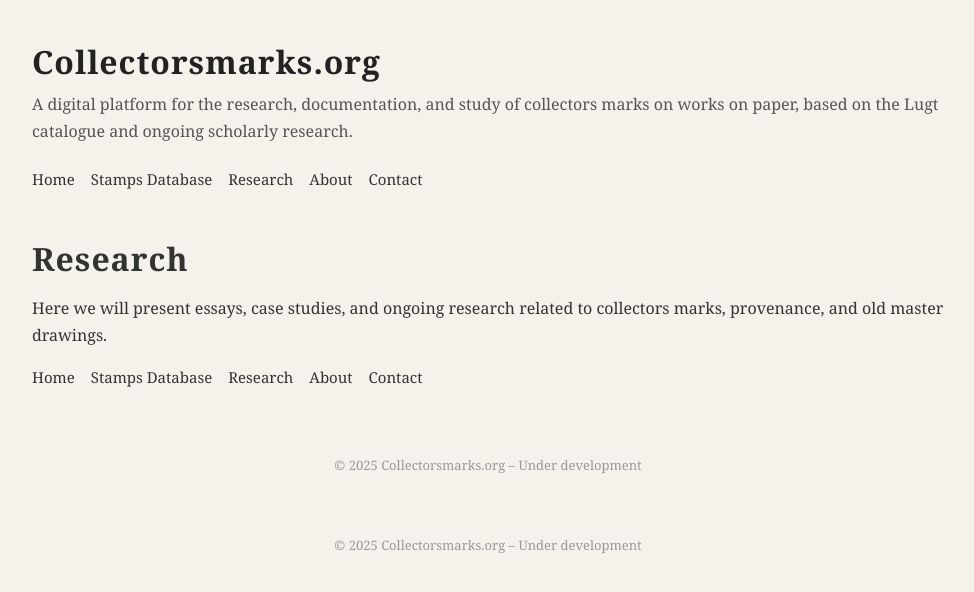
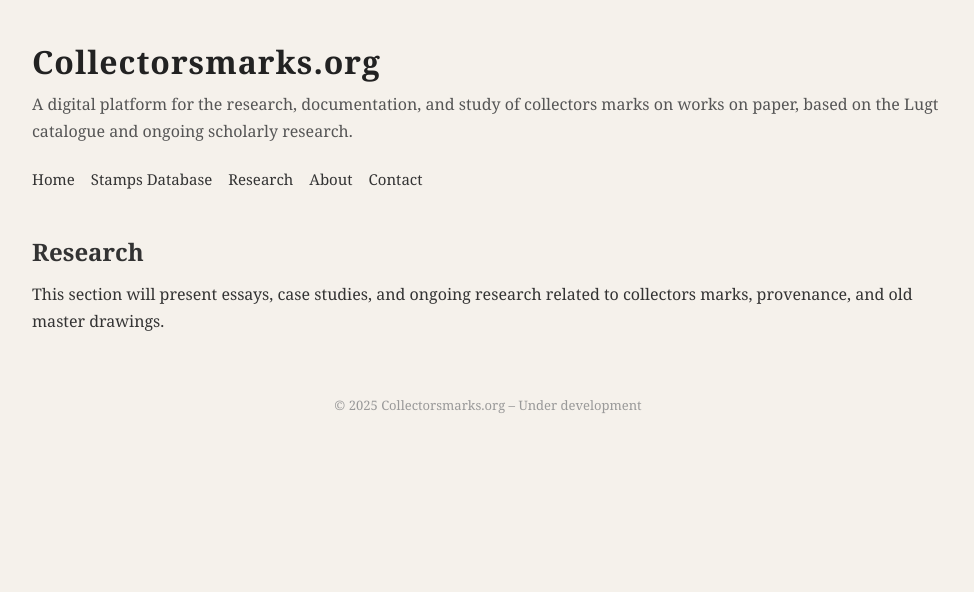
Before and after one commit to bjorndeleu/collectorsmarks, a Next.js app: page /research in a window 1280 px wide. Shown: the top 592 px of the page, without its empty margins (152-1126 px from the left). Built offline with nearby package versions, Linux system fonts and the light colour scheme.

Commit message:
Update page.js

```diff
--- a/app/research/page.js
+++ b/app/research/page.js
@@ -1,25 +1,11 @@
 export default function ResearchPage() {
   return (
-    <main>
-      <header className="hero">
-        <h1>Research</h1>
-        <p>
-          Here we will present essays, case studies, and ongoing research
-          related to collectors marks, provenance, and old master drawings.
-        </p>
-
-        <nav>
-          <a href="/">Home</a>
-          <a href="/stamps">Stamps Database</a>
-          <a href="/research">Research</a>
-          <a href="/about">About</a>
-          <a href="/contact">Contact</a>
-        </nav>
-      </header>
-
-      <footer className="footer">
-        © {new Date().getFullYear()} Collectorsmarks.org – Under development
-      </footer>
-    </main>
+    <>
+      <h2>Research</h2>
+      <p>
+        This section will present essays, case studies, and ongoing research
+        related to collectors marks, provenance, and old master drawings.
+      </p>
+    </>
   );
 }
```
